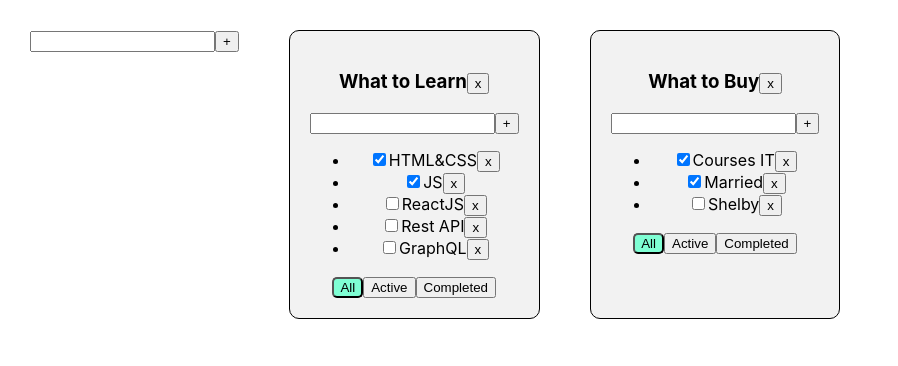
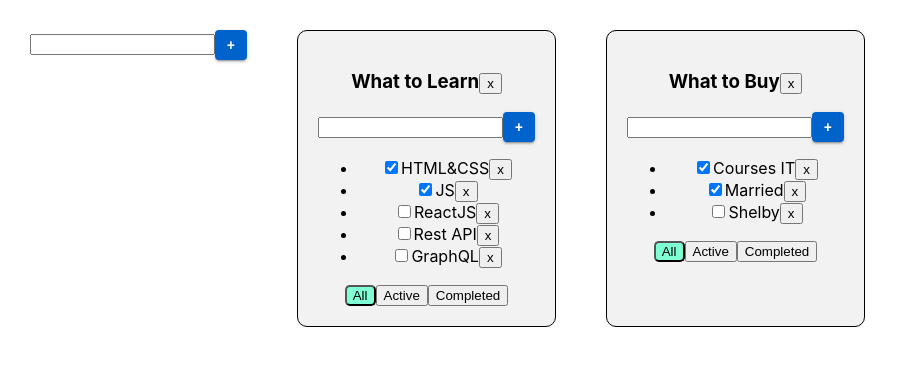
Before and after one commit to khadjaa/1-todolist, a React (Create React App) app: page / in a window 1280 px wide. Shown: the top 366 px of the page, without its empty margins (0-898 px from the left). Built offline with nearby package versions, Linux system fonts and the light colour scheme.

Commit message:
added Button from MU

```diff
--- a/package.json
+++ b/package.json
@@ -3,6 +3,10 @@
   "version": "0.1.0",
   "private": true,
   "dependencies": {
+    "@emotion/react": "^11.10.6",
+    "@emotion/styled": "^11.10.6",
+    "@mui/icons-material": "^5.11.11",
+    "@mui/material": "^5.11.14",
     "@testing-library/jest-dom": "^5.16.5",
     "@testing-library/react": "^13.4.0",
     "@testing-library/user-event": "^13.5.0",
--- a/src/AddItemForm.tsx
+++ b/src/AddItemForm.tsx
@@ -1,4 +1,6 @@
 import React, {ChangeEvent, KeyboardEvent, useState} from 'react';
+import Button from "@mui/material/Button";
+import {styled} from "@mui/material";
 
 export type AddItemFormPropsType = {
     addItem: (newTitle: string) => void
@@ -28,12 +30,31 @@ const AddItemForm = (props: AddItemFormPropsType) => {
         }
     }
 
+    const ButtonStyled = styled(Button)({
+        backgroundColor: '#0063cc',
+        maxWidth: '30px',
+        maxHeight: '30px',
+        minWidth: '30px',
+        minHeight: '30px',
+
+        '&:hover': {
+            backgroundColor: '#0069d9',
+            borderColor: '#0062cc',
+            boxShadow: 'none',
+        }
+    })
+
+
+
     return (
         <div>
             <input value={title}
                    onChange={onChangeTitleHandler}
                    onKeyDown={onKeyDownAddTaskHandler}/>
-            <button onClick={onClickAddTaskHandler}>+</button>
+            {/*<button onClick={onClickAddTaskHandler}>+</button>*/}
+            <ButtonStyled variant={'contained'}
+                    onClick={onClickAddTaskHandler}
+            >+</ButtonStyled>
         </div>
     );
 };
```
Also changed, not shown: 1 other file (tests, documents, lock files or other folders).
